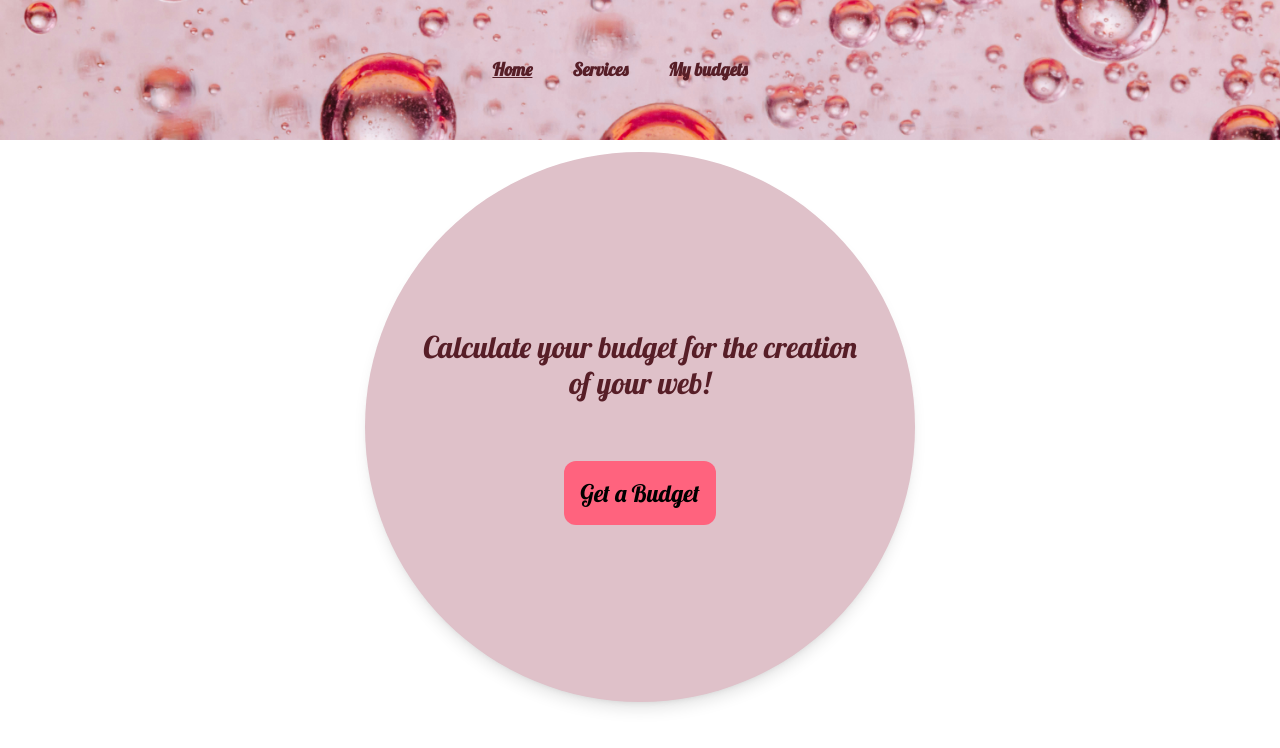
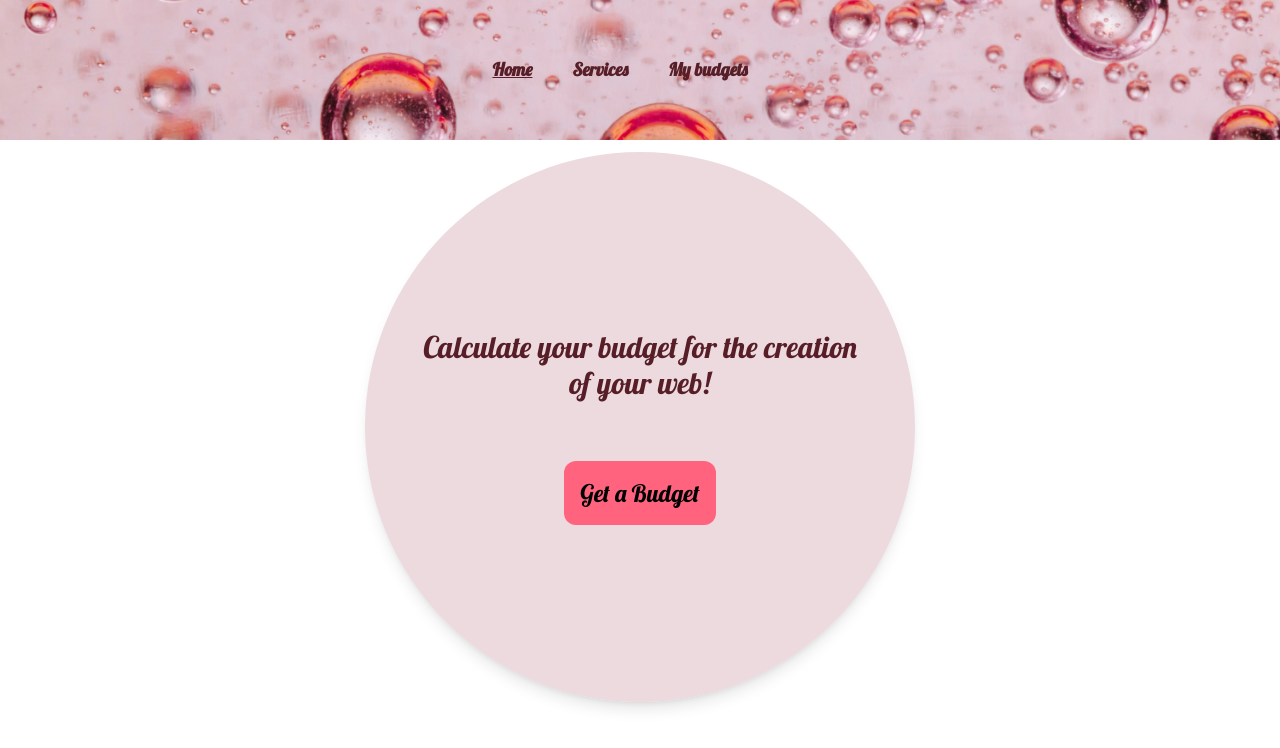
Before and after one commit to ireneruiz00/S6.Budget-with-react, a React (Vite) app: page / in a window 1280 px wide. Shown: the top 748 px of the page. Built offline with nearby package versions, Linux system fonts and the light colour scheme; a web font is replaced by a local one.

Commit message:
minor styling change

```diff
--- a/src/pages/Home.tsx
+++ b/src/pages/Home.tsx
@@ -11,7 +11,7 @@ function Home() {
 
 
   return (
-    <div className="w-[280px] h-[280px] mx-auto mt-3 bg-[#DFC1C9] rounded-full p-8 flex flex-col justify-center items-center text-center shadow-lg sm:w-[550px] sm:h-[550px]">
+    <div className="w-[280px] h-[280px] mx-auto mt-3 bg-[#DFC1C9]/60 rounded-full p-8 flex flex-col justify-center items-center text-center shadow-lg sm:w-[550px] sm:h-[550px]">
       <h1 className="mb-5 mt-10 text-[#571E27] text-xl sm:mb-15 sm:text-3xl lg:text-3xl px-4">Calculate your budget for the creation of your web!</h1>
       <ButtonNavigator
       onClick = {handleOnClick}
```
